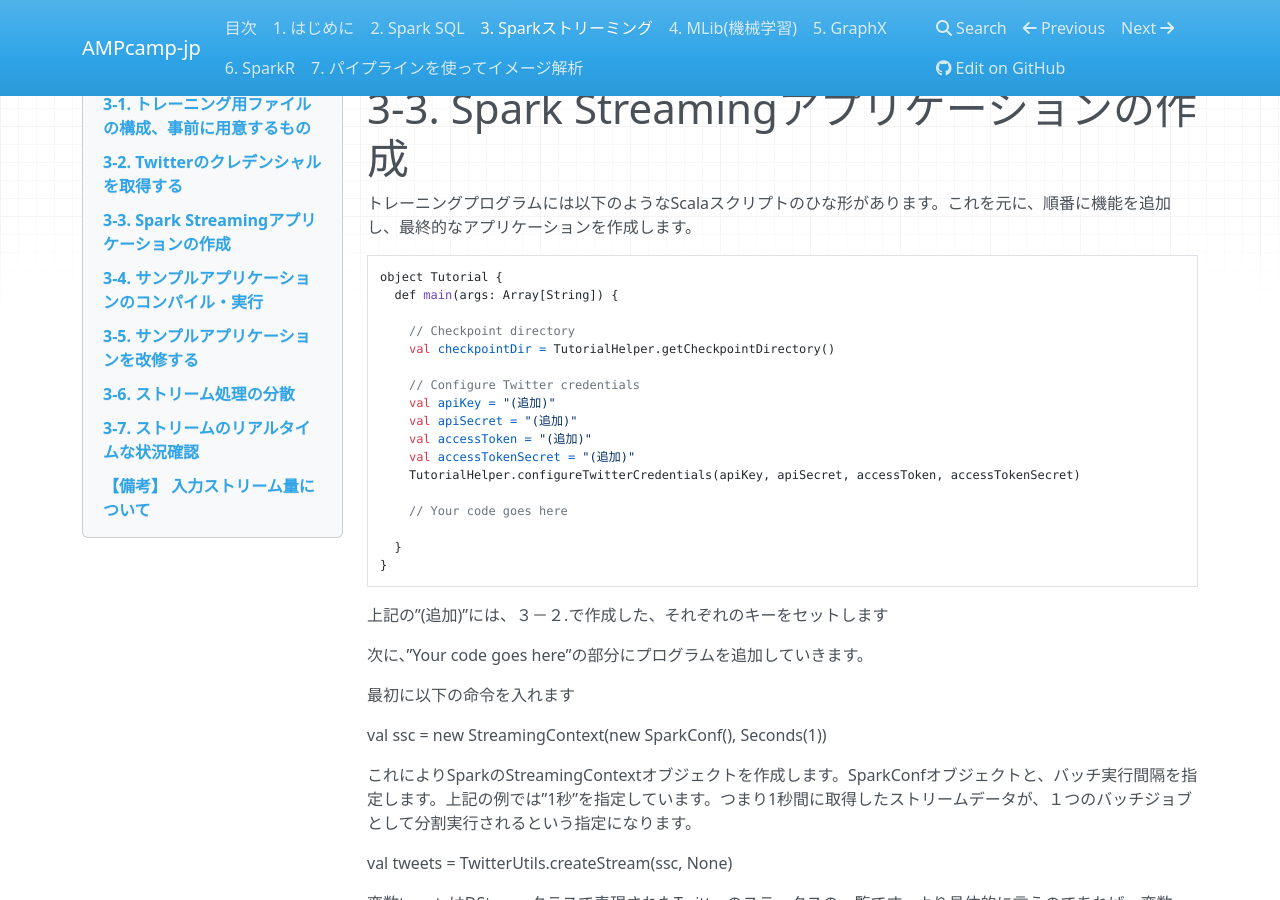
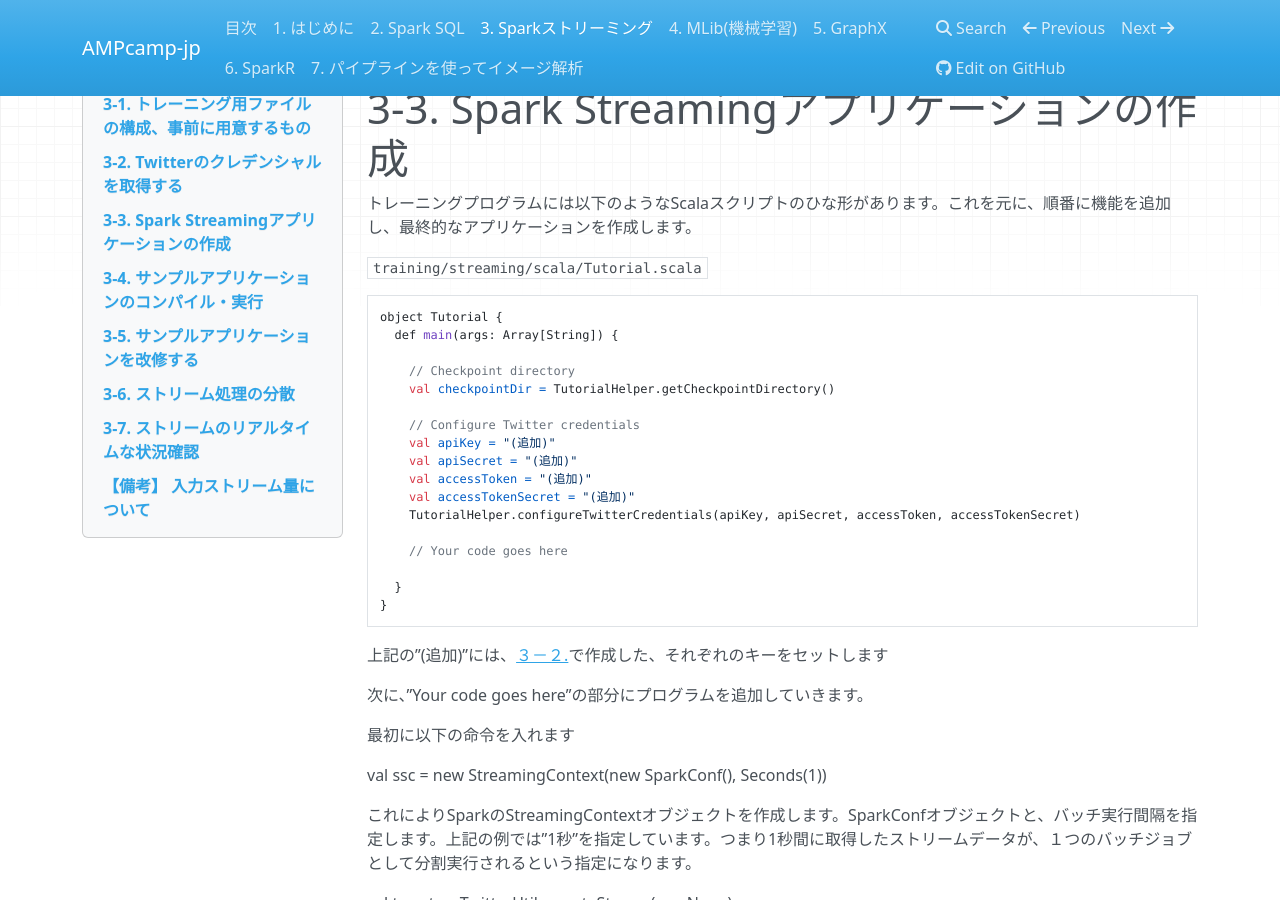
Before and after one commit to m-kiuchi/AMPcamp-ja, an MkDocs documentation site: the page built from docs/spark-streaming.md, in a window 1280 px wide and 900 px high, scrolled down 4017 px. Built offline with MkDocs 1.6.1, drawn with Linux system fonts in a browser that asks for light colours; nearby versions of some CDN libraries; old or Windows-style settings are respelled for this version of MkDocs.

Commit message:
Update spark-streaming.md

````diff
--- a/docs/spark-streaming.md
+++ b/docs/spark-streaming.md
@@ -21,6 +21,7 @@ Sparkが持つSpark Streamingライブラリは非常にスケーラブルであ
 また、Twitterのアカウントがない場合は事前に取得するようにしてください。
 Twitterアカウントに携帯電話番号が登録されている必要があります。
 
+<a id="3-2"></a>
 # 3-2. Twitterのクレデンシャルを取得する
 このトレーニングではTwitterのストリームデータを使用するため、Twitterによる認証を行う必要があります。
 これにはTwitterのアカウントを取得することで使用できる、”Consumer Key”と”Consumer Secret”のペアと、”Access Token”と”Access Key”のペアが必要になります。
@@ -80,6 +81,7 @@ Callback URL: (空欄)
 # 3-3. Spark Streamingアプリケーションの作成
 トレーニングプログラムには以下のようなScalaスクリプトのひな形があります。これを元に、順番に機能を追加し、最終的なアプリケーションを作成します。
 
+`training/streaming/scala/Tutorial.scala`
 
 ```
 object Tutorial {
@@ -102,7 +104,7 @@ object Tutorial {
 ```
 
 
-上記の”(追加)”には、３－２.で作成した、それぞれのキーをセットします
+上記の”(追加)”には、[３－２.](#3-2)で作成した、それぞれのキーをセットします
 
 次に、”Your code goes here”の部分にプログラムを追加していきます。
 
````
